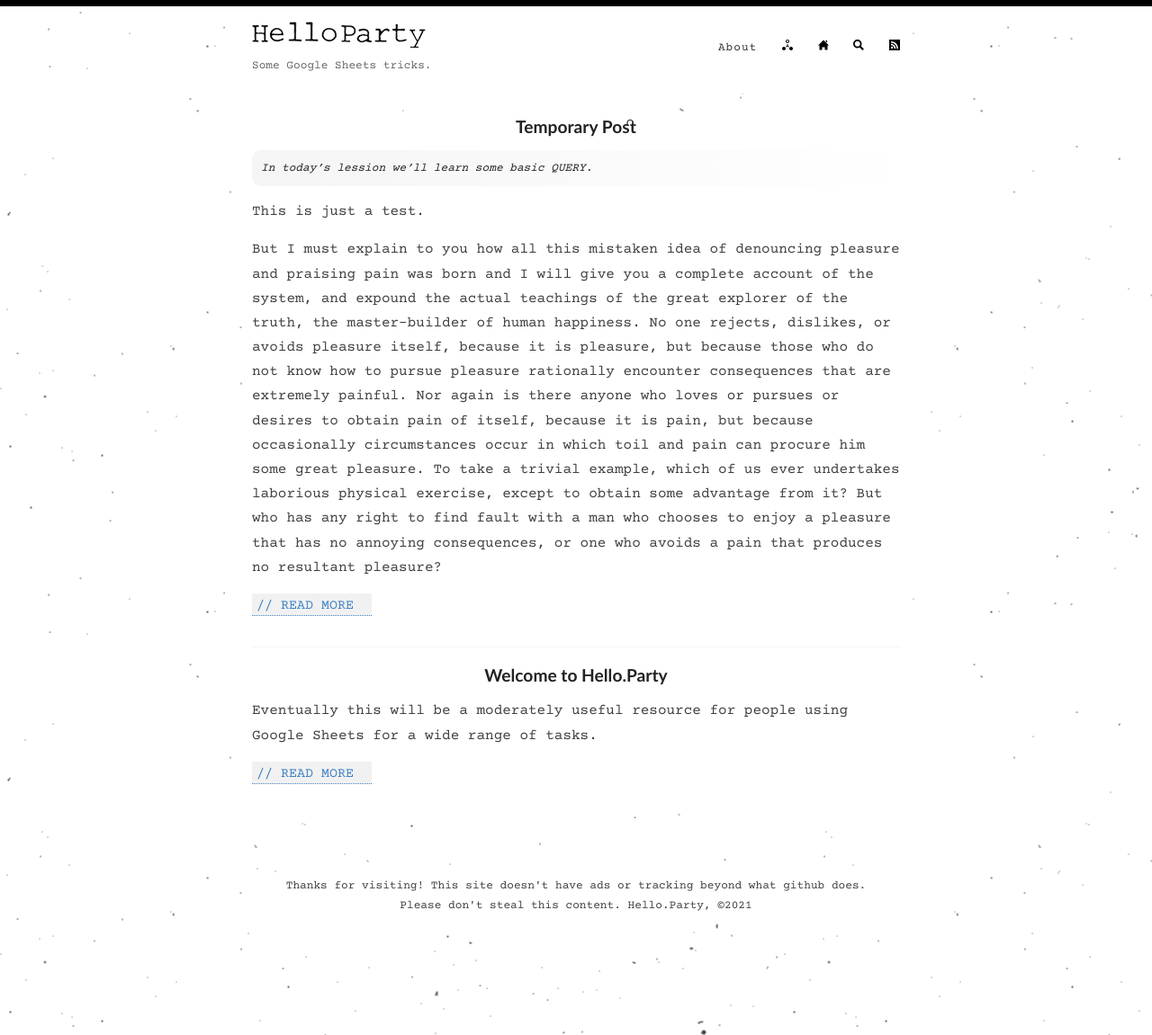
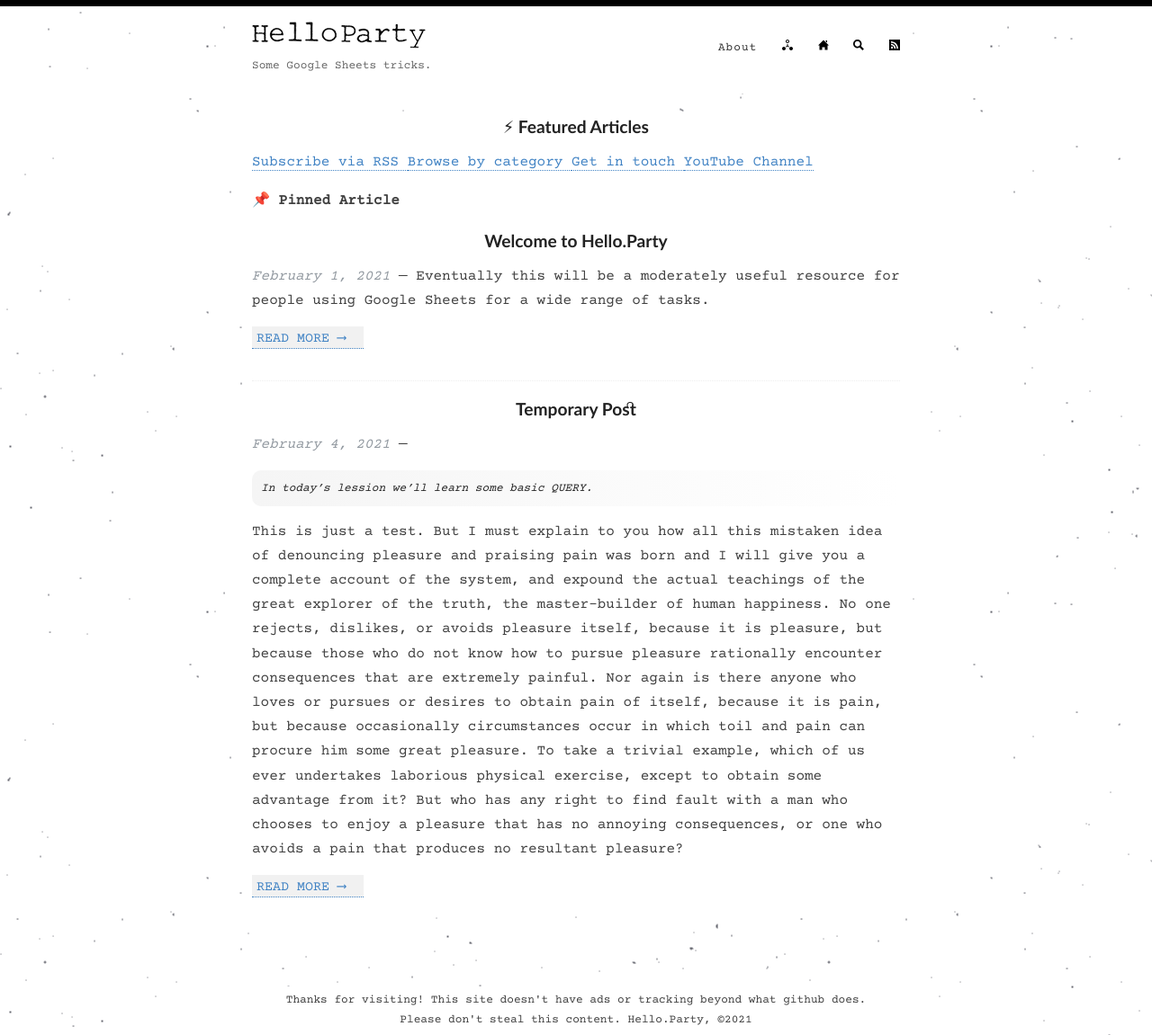
Before and after one commit to hello-party/hello-party-old.github.io, a Jekyll site: the page built from index.html, in a window 1280 px wide. Shown: the whole page at 90% size. Built offline with Jekyll 4.4.1, drawn with Linux system fonts in a browser that asks for light colours; the list of posts is cut into pages by our own code.

Commit message:
Update index.html

```diff
--- a/index.html
+++ b/index.html
@@ -2,22 +2,96 @@
 layout: default
 ---
 
-<div class="posts">
-  {% for post in paginator.posts %}
-    <article class="post">
-      <a href="{{ site.baseurl }}{{ post.url }}">
-        <h1>{{ post.title }}</h1>
+<div class="flex-div">
+  <div class="post detailed flex-left">
+    {% if page.url == "/" %}
+    <div class="featured-articles-container">
+      <h1>⚡ Featured Articles</h1>
 
-       <!-- <div>
-          <p class="post_date">{{ post.date | date: "%B %e, %Y" }}</p>
-        </div> -->
+      <div class="grid-container">
+        {% for article in site.top_articles %}
+          <div class="row">
+            <a href="{{article.url}}" class="top-articles-link">
+              <article class="column">
+                {{article.title}}
+              </article>
             </a>
-      <div class="entry">
-       {{ post.excerpt }}
+          </div>
+        {% endfor %}
+      </div>
     </div>
 
-      <a href="{{ site.baseurl }}{{ post.url }}" class="read-more"> // Read More</a>
+    <div class="additional-links">
+      <div class="grid item-list compact quick-links">
+        <span>
+          <a href="/feed">
+            <span>Subscribe via RSS</span>
+          </a>
+        </span>
+        <span>
+          <a href="/categories">
+            <span>Browse by category</span>
+          </a>
+        </span>
+        <span>
+          <a href="/contact">
+            <span>Get in touch</span>
+          </a>
+        </span>
+        <span>
+          <a href="https://www.youtube.com/c/AmitMerchant" target="_blank">
+            <span>YouTube Channel</span>
+          </a>
+        </span>
+      </div>
+    </div>
+    {% endif %}
+
+    <div class="posts">
+      {% if page.url == "/" %}
+        {% for post in site.tags.pinned %}
+          <article class="post">
+            <p class="pinned-article"><b>📌 Pinned Article</b></p>
+            <h1><a href="{{ site.baseurl }}{{ post.url }}">{{ post.title }}</a></h1>
+
+            <div class="entry">
+              <p><span class="post_date"><i>{{ post.date | date: "%B %e, %Y" }}</i></span> — {{ post.excerpt | remove: '<p>' | remove: '</p>' }}</p>
+            </div>
+
+            <a href="{{ site.baseurl }}{{ post.url }}" class="read-more">Read More ⟶</a>
           </article>
+        {% endfor %}
+      {% endif %}
+
+      {% assign i = 0 %}
+      {% for post in paginator.posts %}
+        {% unless post.tags contains 'pinned' %}
+          {% if forloop.index == 5 %}
+            <!-- Adspace: an advertisement can be added here. -->
+            <article class="post">
+
+              <h1><a href="{{ site.baseurl }}{{ post.url }}">{{ post.title }}</a></h1>
+
+              <div class="entry">
+                <p><span class="post_date"><i>{{ post.date | date: "%B %e, %Y" }}</i></span> — {{ post.excerpt | remove: '<p>' | remove: '</p>' }}</p>
+              </div>
+
+              <a href="{{ site.baseurl }}{{ post.url }}" class="read-more">Read More ⟶</a>
+            </article>
+          {% else %}
+            <article class="post">
+
+              <h1><a href="{{ site.baseurl }}{{ post.url }}">{{ post.title }}</a></h1>
+
+              <div class="entry">
+                <p><span class="post_date"><i>{{ post.date | date: "%B %e, %Y" }}</i></span> — {{ post.excerpt | remove: '<p>' | remove: '</p>' }}</p>
+              </div>
+
+              <a href="{{ site.baseurl }}{{ post.url }}" class="read-more">Read More ⟶</a>
+            </article>
+          {% endif %}
+          {% assign i = i | plus:1 %}
+        {% endunless %}
       {% endfor %}
 
       <!-- pagination -->
@@ -33,7 +107,7 @@
           {% if page == paginator.page %}
             <span class="webjeda">{{ page }}</span>
           {% elsif page == 1 %}
-        <a href="{{ '/' | prepend: site.baseurl | replace: '//', '/' }}">{{ page }}</a>
+            <a href="/">{{ page }}</a>
           {% else %}
             <a href="{{ site.paginate_path | prepend: site.baseurl | replace: '//', '/' | replace: ':num', page }}">{{ page }}</a>
           {% endif %}
@@ -47,3 +121,14 @@
       </div>
       {% endif %}
     </div>
+  </div>
+
+  <!-- Levitating next/previous page links -->
+  {% if paginator.previous_page %}
+    <a class="pagination-side next" href="{{ paginator.previous_page_path | prepend: site.baseurl | replace: '//', '/' }}"><b>Previous page</b></a>
+  {% endif %}
+
+  {% if paginator.next_page %}
+    <a class="pagination-side previous" href="{{ paginator.next_page_path | prepend: site.baseurl | replace: '//', '/' }}"><b>Next page</b></a>
+  {% endif %}
+</div>
```
Lines whose indentation alone changed are shown as unchanged.
